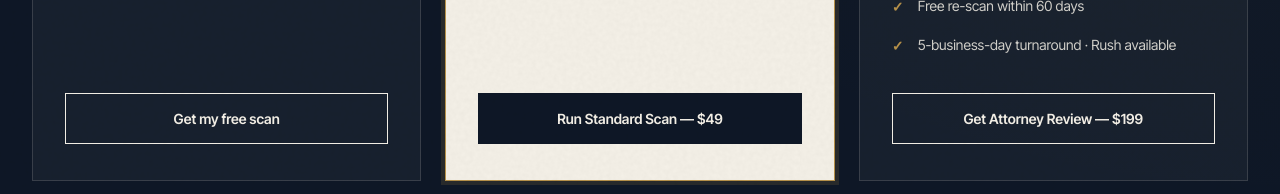
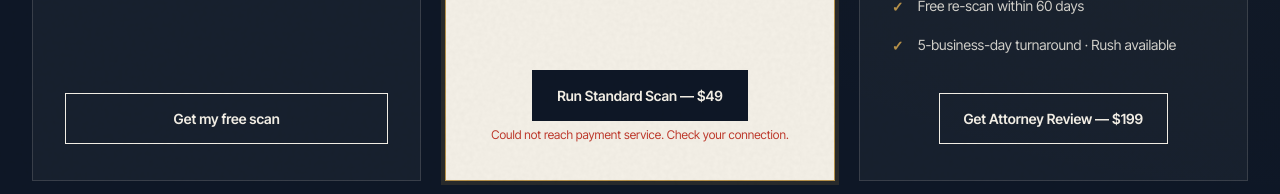
Before and after one commit to etsyguyhaseeb-lang/visafootprint, a Next.js app in the folder frontend/: page / in a window 1280 px wide. Both pictures are taken after a click on the button "Run Standard Scan — $49". Shown: the part 3537-3731 px from the top of the page. Built offline with nearby package versions, Linux system fonts and the light colour scheme; no server answers.

Commit message:
fix: show checkout errors inline instead of alert()

```diff
--- a/frontend/components/CheckoutButton.tsx
+++ b/frontend/components/CheckoutButton.tsx
@@ -12,32 +12,36 @@ interface Props {
 
 export default function CheckoutButton({ tier, children, className, style }: Props) {
   const [loading, setLoading] = useState(false);
+  const [error, setError] = useState("");
 
   const handleClick = async () => {
     setLoading(true);
+    setError("");
     try {
       const res = await fetch(`${BASE}/api/checkout`, {
         method: "POST",
         headers: { "Content-Type": "application/json" },
         body: JSON.stringify({ tier }),
       });
+      const data = await res.json().catch(() => ({}));
       if (!res.ok) {
-        const err = await res.json().catch(() => ({}));
-        alert(err.detail ?? "Something went wrong. Please try again.");
+        setError(data.detail ?? `Error ${res.status} — please try again.`);
         return;
       }
-      const data = await res.json();
       if (data.checkout_url) {
         window.location.href = data.checkout_url;
+      } else {
+        setError("No checkout URL returned. Check payment configuration.");
       }
-    } catch {
-      alert("Could not connect to payment service. Please try again.");
+    } catch (e) {
+      setError("Could not reach payment service. Check your connection.");
     } finally {
       setLoading(false);
     }
   };
 
   return (
+    <span style={{ display: "inline-flex", flexDirection: "column", alignItems: "center", gap: 6 }}>
       <button
         onClick={handleClick}
         disabled={loading}
@@ -46,5 +50,11 @@ export default function CheckoutButton({ tier, children, className, style }: Pro
       >
         {loading ? "Redirecting to payment…" : children}
       </button>
+      {error && (
+        <span style={{ fontSize: 12, color: "#c0392b", maxWidth: 320, textAlign: "center", lineHeight: 1.4 }}>
+          {error}
+        </span>
+      )}
+    </span>
   );
 }
```
Lines whose indentation alone changed are shown as unchanged.
